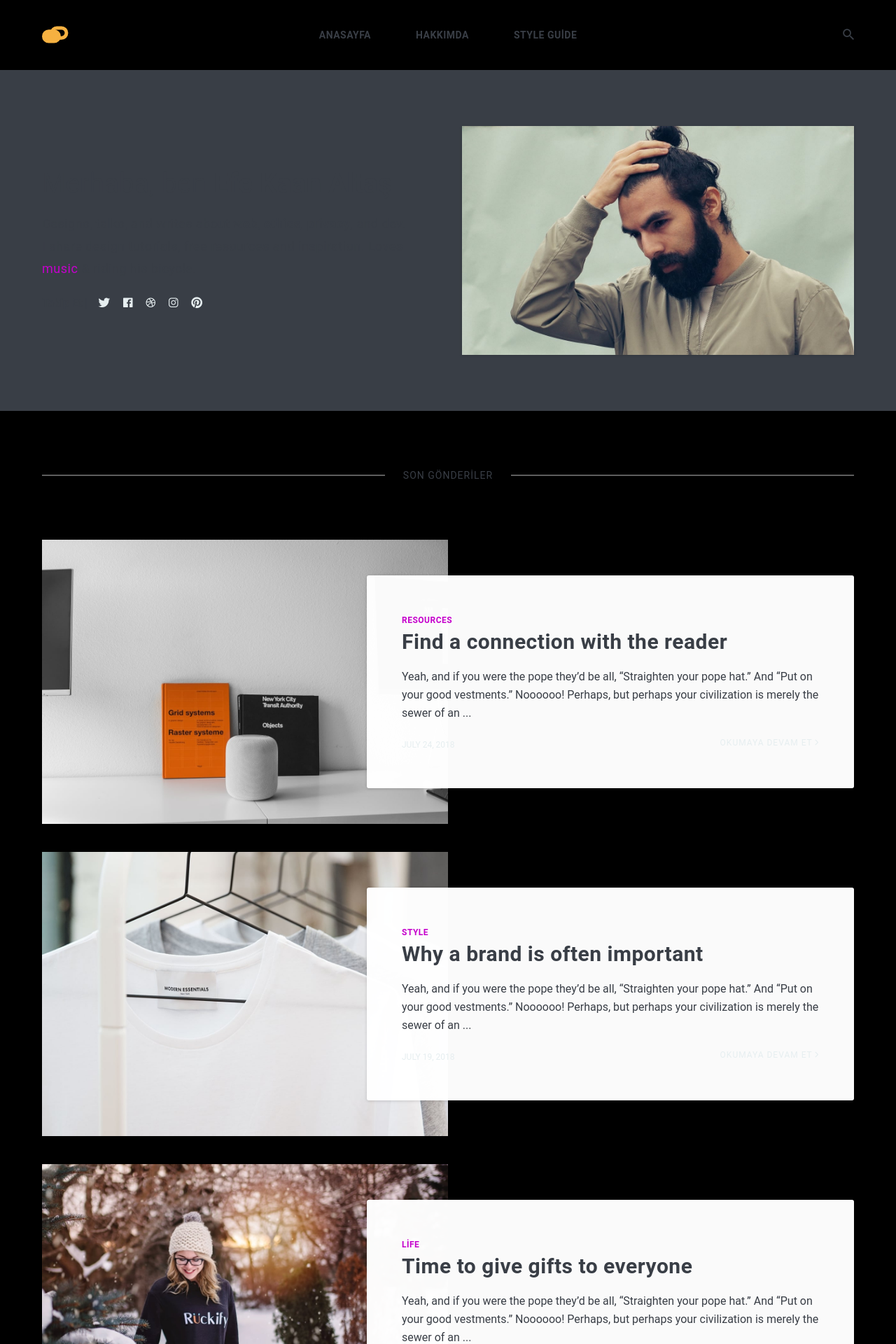
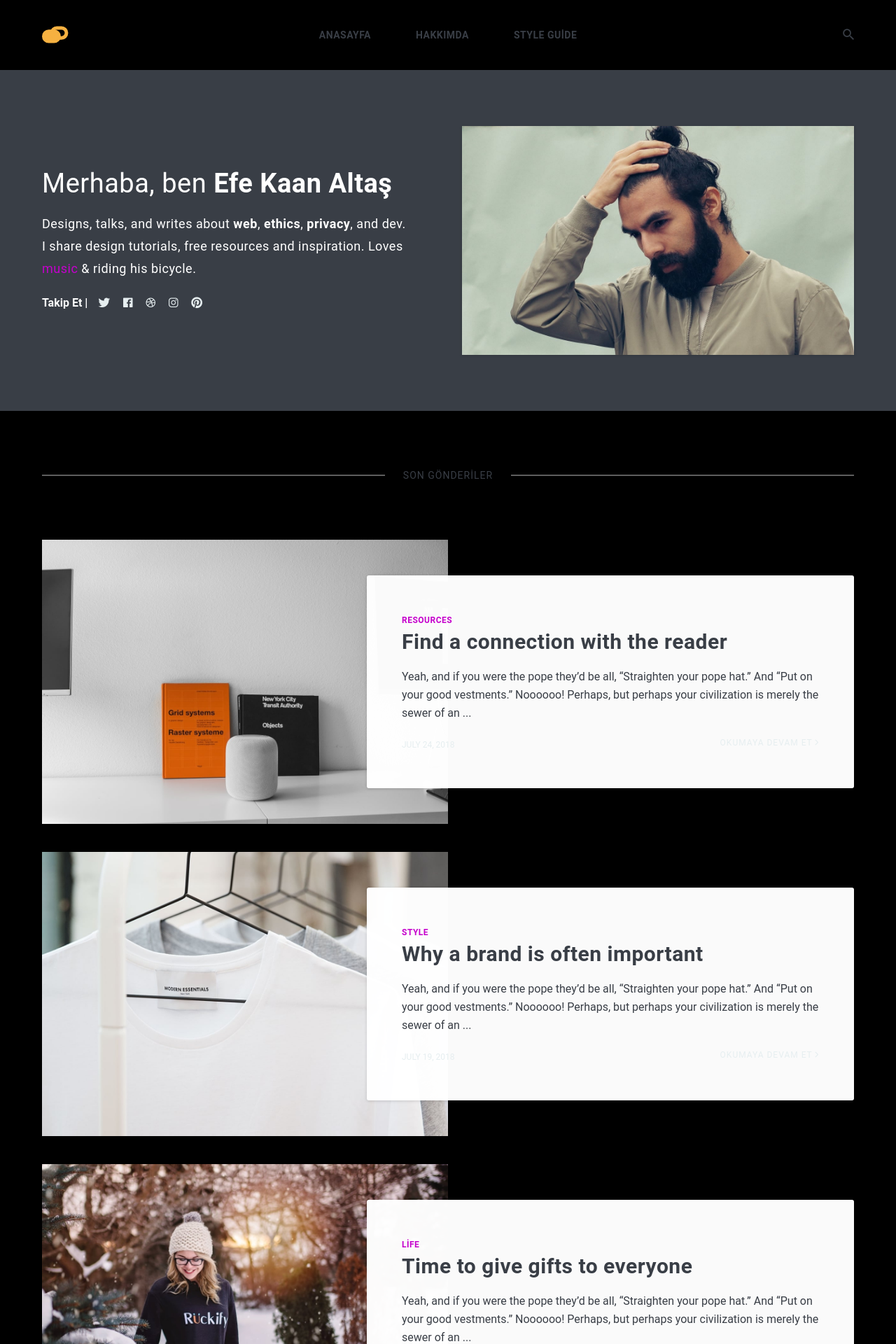
Before and after one commit to efekaanaltas/blog, a Jekyll site: the page built from index.html, in a window 1280 px wide. Shown: the top 1920 px of the page at 70% size. Built offline with Jekyll 4.4.1, drawn with Linux system fonts in a browser that asks for light colours; nearby versions of some CDN libraries; the list of posts is cut into pages by our own code.

Commit message:
Readability

```diff
--- a/_sass/3-modules/_hero.scss
+++ b/_sass/3-modules/_hero.scss
@@ -13,16 +13,19 @@
     justify-content: center;
     width: 100%;
     padding: 0 40px 0 0;
+    color: $white;
 
     .hero__title {
       font-size: 38px;
       font-weight: normal;
+      color: $white;
     }
 
     .hero__subtitle {
       font-size: 18px;
       line-height: 32px;
       letter-spacing: 0.5px;
+      color: $white;
     }
 
     .hero__social {
```
